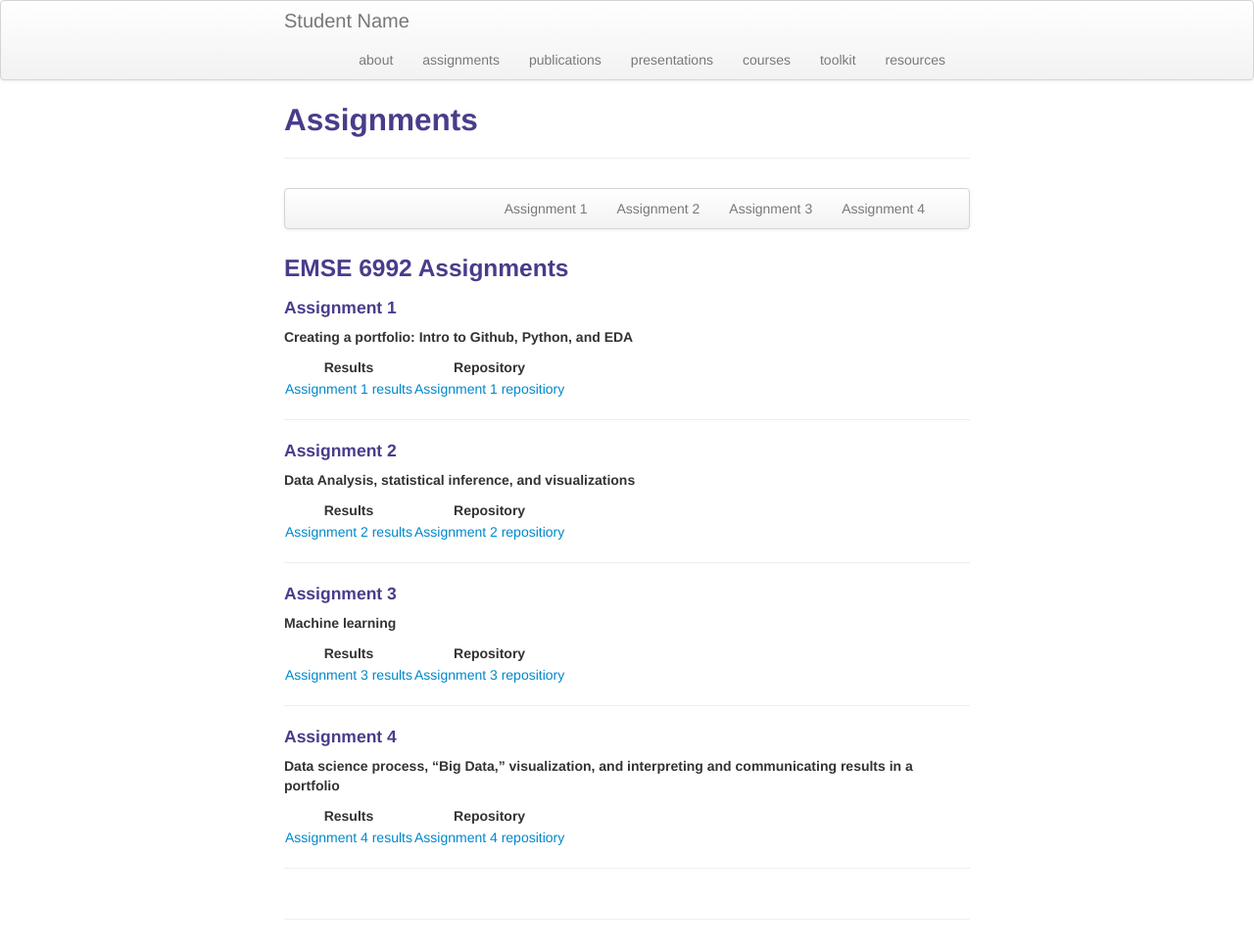
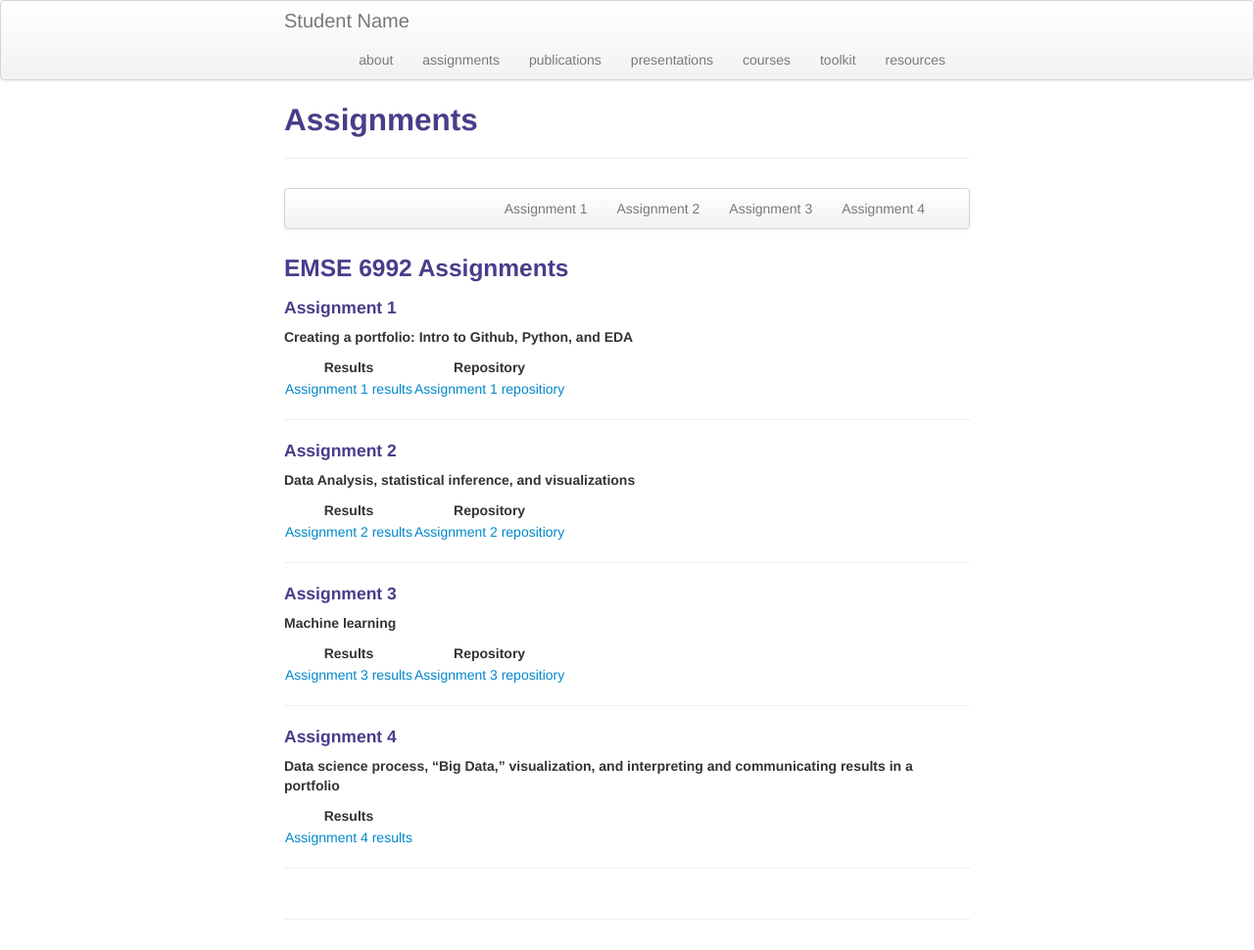
Before and after one commit to alsilbert/alsilbert.github.io, a Jekyll site: the page built from pages/assignments.md, in a window 1280 px wide. Shown: the whole page at 98% size. Built offline with Jekyll 4.4.1, drawn with Linux system fonts in a browser that asks for light colours.

Commit message:
Update assignments.md

```diff
--- a/pages/assignments.md
+++ b/pages/assignments.md
@@ -44,7 +44,7 @@
 
 | Results                | Repository                 |
 | ---------------------- |:--------------------------:|
-| [Assignment 3 results]()| [Assignment 3 repositiory]()|
+| [Assignment 3 results](https://alsilbert.github.io/Assignments/HW3_ArielSilbert.ipynb)| [Assignment 3 repositiory](https://github.com/alsilbert/alsilbert.github.io/tree/master/Assignments/data/HW2)|
 
 ---
 
@@ -54,8 +54,8 @@
 ##### <a name="networkanalysis"></a>Data science process, "Big Data," visualization, and interpreting and communicating results in a portfolio
 
 
-| Results                | Repository                 |
-| ---------------------- |:--------------------------:|
-| [Assignment 4 results]()| [Assignment 4 repositiory]()|
+| Results                |
+| ---------------------- |
+| [Assignment 4 results](https://alsilbert.github.io/)|
 
 ---
```
